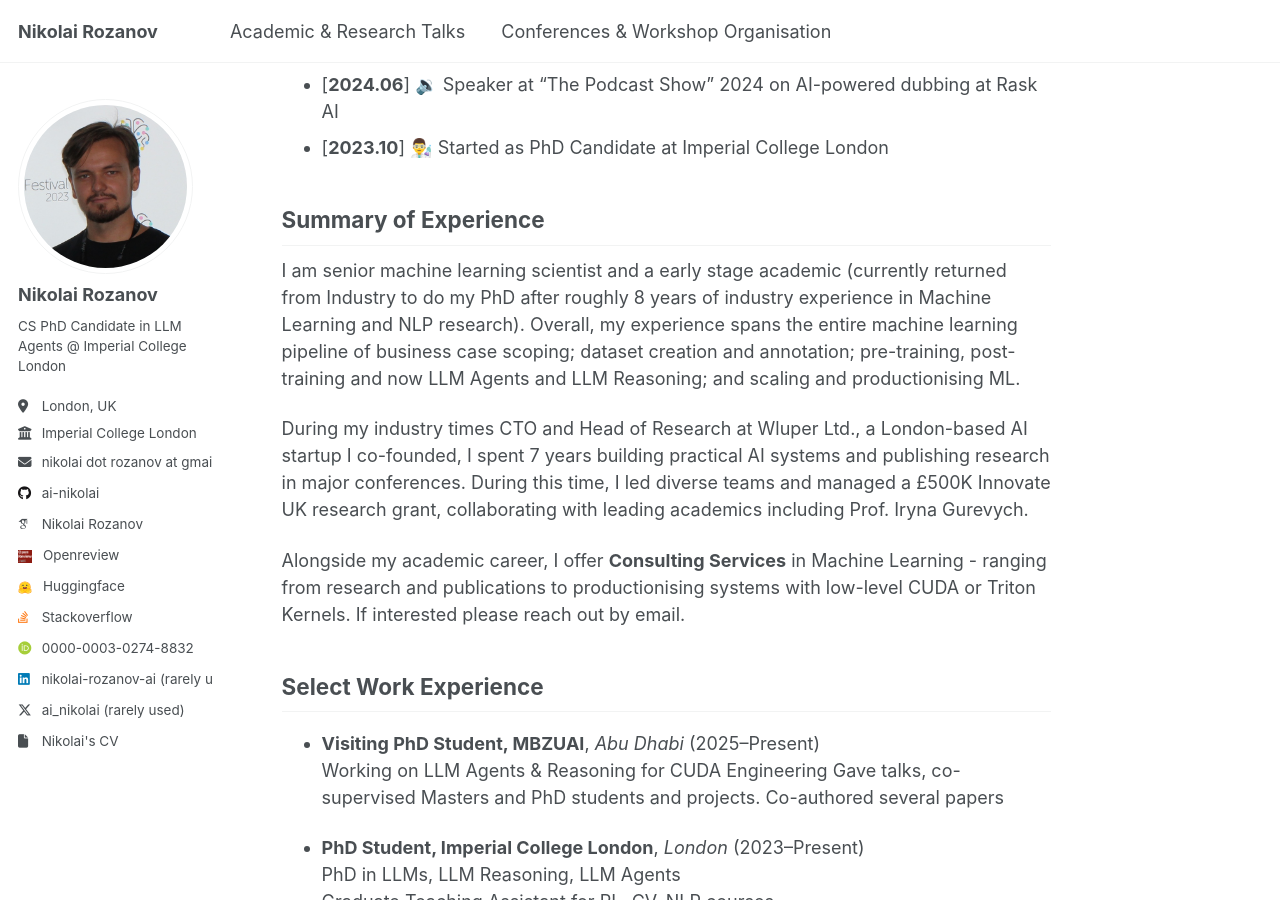
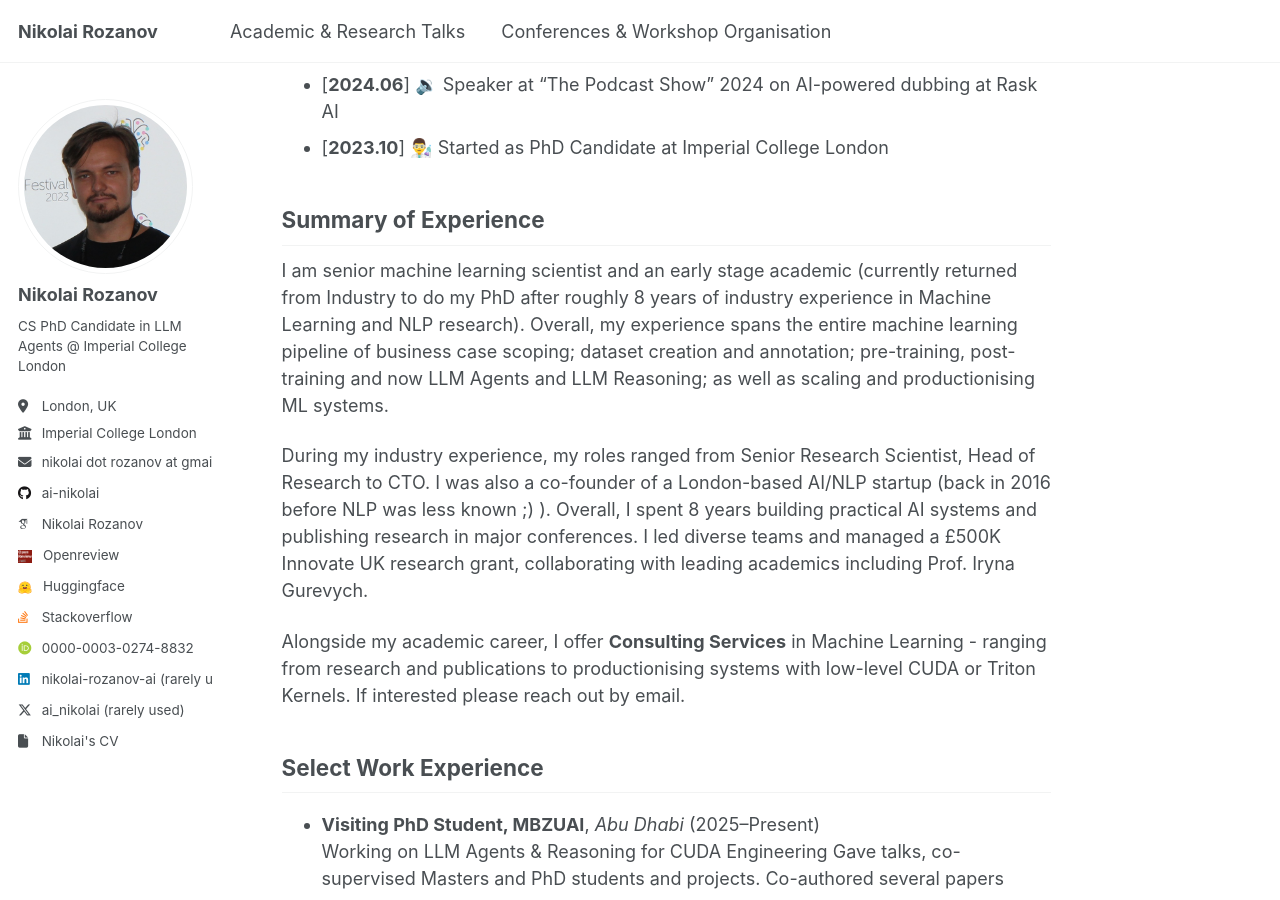
Before and after one commit to ai-nikolai/ai-nikolai.github.io, a Jekyll site: the page built from _pages/about.md, in a window 1280 px wide and 900 px high, scrolled down 838 px. Built offline with Jekyll 4.4.1, drawn with Linux system fonts in a browser that asks for light colours; some web fonts are replaced.

Commit message:
Updated summary

```diff
--- a/_pages/about.md
+++ b/_pages/about.md
@@ -35,9 +35,9 @@ Overview:
 
 ## Summary of Experience
 
-I am senior machine learning scientist and a early stage academic (currently returned from Industry to do my PhD after roughly 8 years of industry experience in Machine Learning and NLP research). Overall, my experience spans the entire machine learning pipeline of business case scoping; dataset creation and annotation; pre-training, post-training and now LLM Agents and LLM Reasoning; and scaling and productionising ML.
+I am senior machine learning scientist and an early stage academic (currently returned from Industry to do my PhD after roughly 8 years of industry experience in Machine Learning and NLP research). Overall, my experience spans the entire machine learning pipeline of business case scoping; dataset creation and annotation; pre-training, post-training and now LLM Agents and LLM Reasoning; as well as scaling and productionising ML systems.
 
-During my industry times CTO and Head of Research at Wluper Ltd., a London-based AI startup I co-founded, I spent 7 years building practical AI systems and publishing research in major conferences. During this time, I led diverse teams and managed a £500K Innovate UK research grant, collaborating with leading academics including Prof. Iryna Gurevych.
+During my industry experience, my roles ranged from Senior Research Scientist, Head of Research to CTO. I was also a co-founder of a London-based AI/NLP startup (back in 2016 before NLP was less known ;) ). Overall, I spent 8 years building practical AI systems and publishing research in major conferences. I led diverse teams and managed a £500K Innovate UK research grant, collaborating with leading academics including Prof. Iryna Gurevych.
 
 Alongside my academic career, I offer **Consulting Services** in Machine Learning - ranging from research and publications to productionising systems with low-level CUDA or Triton Kernels. If interested please reach out by email.
 
```
